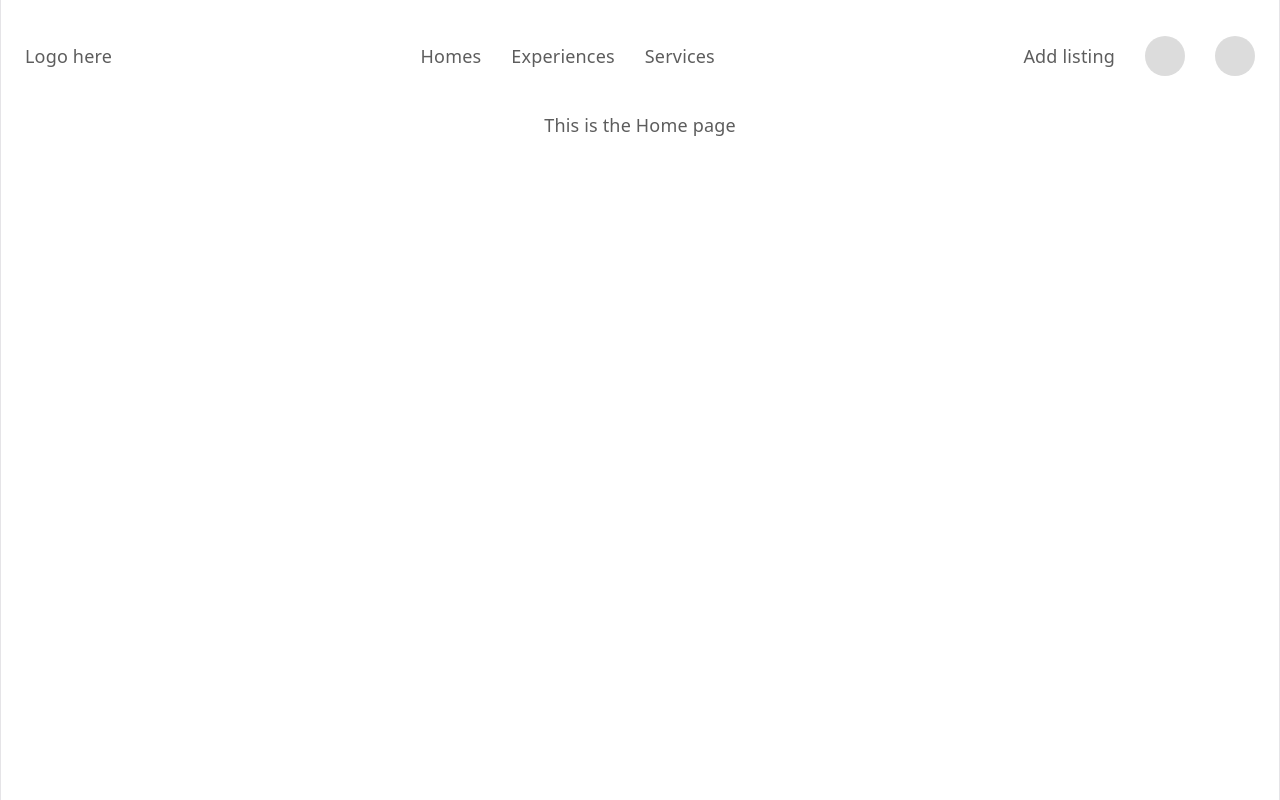
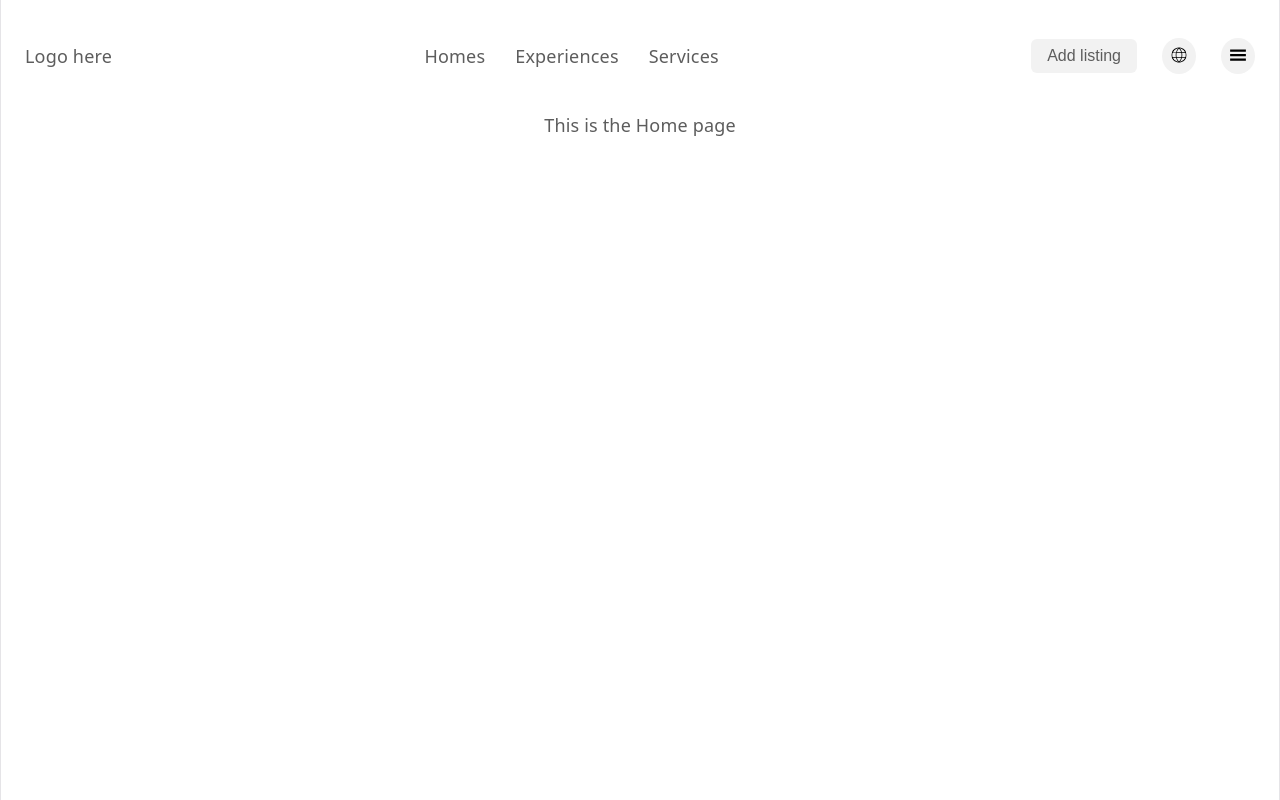
Before and after one commit to beejay321/AirADB, a React (Vite) app: page / in a window 1280 px wide. Built offline with nearby package versions, Linux system fonts and the light colour scheme; the HTML template or start-up script is replaced by a standard one.

Commit message:
navbar updates

```diff
--- a/index.html
+++ b/index.html
@@ -3,6 +3,12 @@
   <head>
     <meta charset="UTF-8" />
     <link rel="icon" type="image/svg+xml" href="/favicon.svg" />
+    <link rel="preconnect" href="https://fonts.googleapis.com" />
+    <link rel="preconnect" href="https://fonts.gstatic.com" crossorigin />
+    <link
+      href="https://fonts.googleapis.com/css2?family=Poppins:wght@900&family=Roboto:wght@400;500&display=swap"
+      rel="stylesheet"
+    />
     <meta name="viewport" content="width=device-width, initial-scale=1.0" />
     <title>airadb</title>
   </head>
--- a/package.json
+++ b/package.json
@@ -12,6 +12,7 @@
   "dependencies": {
     "react": "^19.2.6",
     "react-dom": "^19.2.6",
+    "react-icons": "^5.6.0",
     "react-router": "^7.16.0",
     "react-router-dom": "^7.16.0"
   },
--- a/src/App.css
+++ b/src/App.css
@@ -16,14 +16,28 @@ body {
   /* align-items: center; */
   gap: 30px;
 }
+
 .nav-actions {
   display: flex;
   align-items: center;
-  gap: 30px;
+  gap: 25px;
 }
-.nav-btn {
-  background-color: rgb(220, 220, 220);
+.nav-add-btn {
+  background-color: rgb(242, 242, 242);
+  border-radius: 6px;
+  padding: 8px 16px;
+  font-size: 16px;
+  border: none;
+  color: rgb(93, 93, 93);
+  align-items: center;
+}
+.nav-icon-btn {
+  background-color: rgb(242, 242, 242);
   border-radius: 50%;
-  padding: 20px;
+  padding: 8px 8px 5px;
+  font-size: 18px;
   border: none;
+  color: rgb(0, 0, 0);
+
+  align-items: center;
 }
--- a/src/components/Navbar.jsx
+++ b/src/components/Navbar.jsx
@@ -1,4 +1,6 @@
 import React from "react";
+import { GiHamburgerMenu } from "react-icons/gi";
+import { CiGlobe } from "react-icons/ci";
 
 function Navbar() {
   return (
@@ -9,14 +11,27 @@ function Navbar() {
           <span>Logo here</span>
         </div>
         <div className="nav-tabs">
-          <span>Homes </span>
+          <div>
+            <img src="" alt="" />
+            <span>Homes </span>
+          </div>
           <span>Experiences</span>
           <span>Services</span>
         </div>
         <div className="nav-actions">
-          <span>Add listing</span>
-          <button className="nav-btn "></button>
-          <button className="nav-btn "></button>
+          <button className="nav-add-btn">
+            <span>Add listing</span>
+          </button>
+          <button className="nav-icon-btn ">
+            <span>
+              <CiGlobe />
+            </span>
+          </button>
+          <button className="nav-icon-btn">
+            <span>
+              <GiHamburgerMenu />
+            </span>
+          </button>
         </div>
       </div>
     </div>
```
Also changed, not shown: src/assets/menu-icon.png (added), 1 other file (tests, documents, lock files or other folders).
